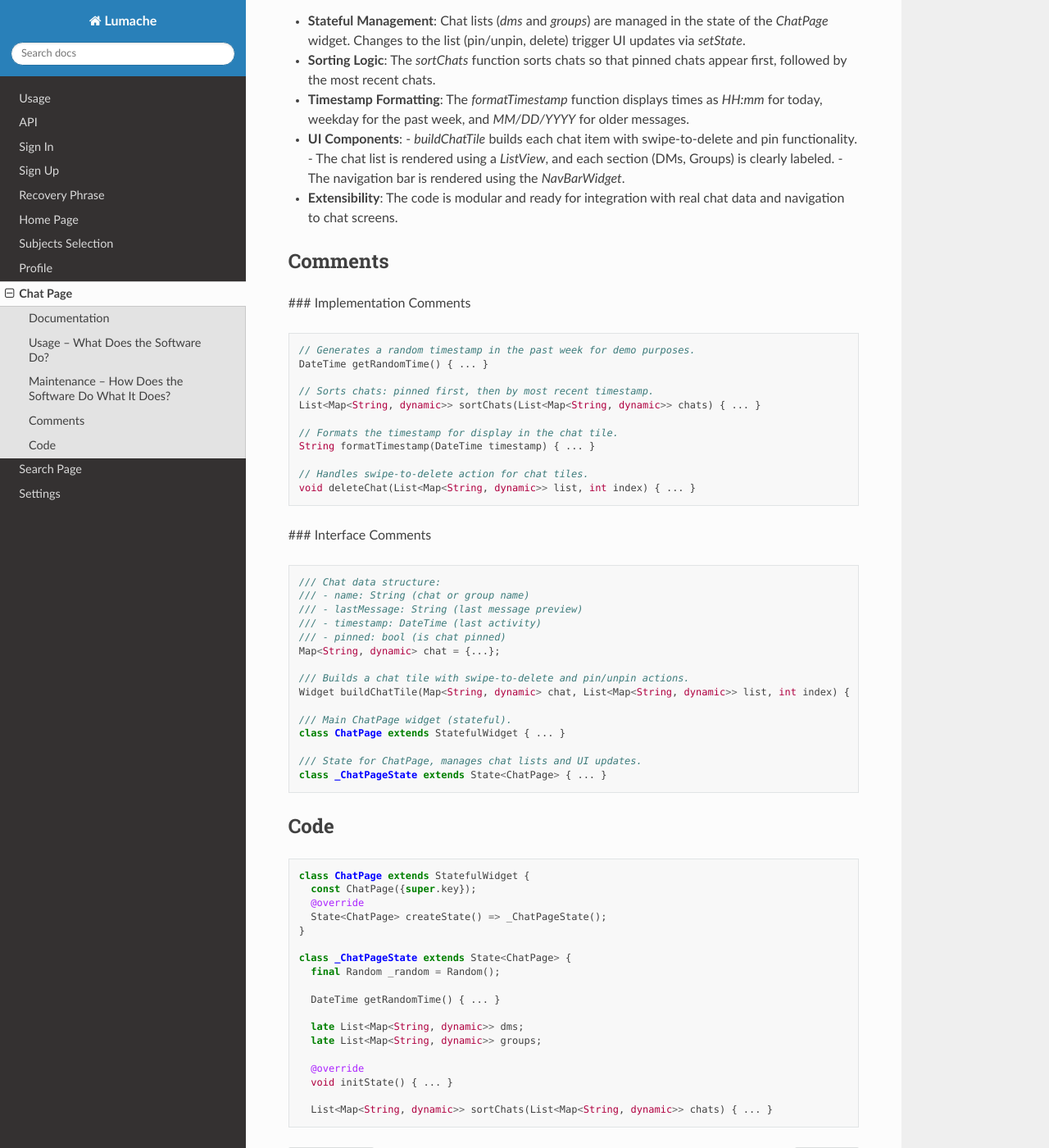
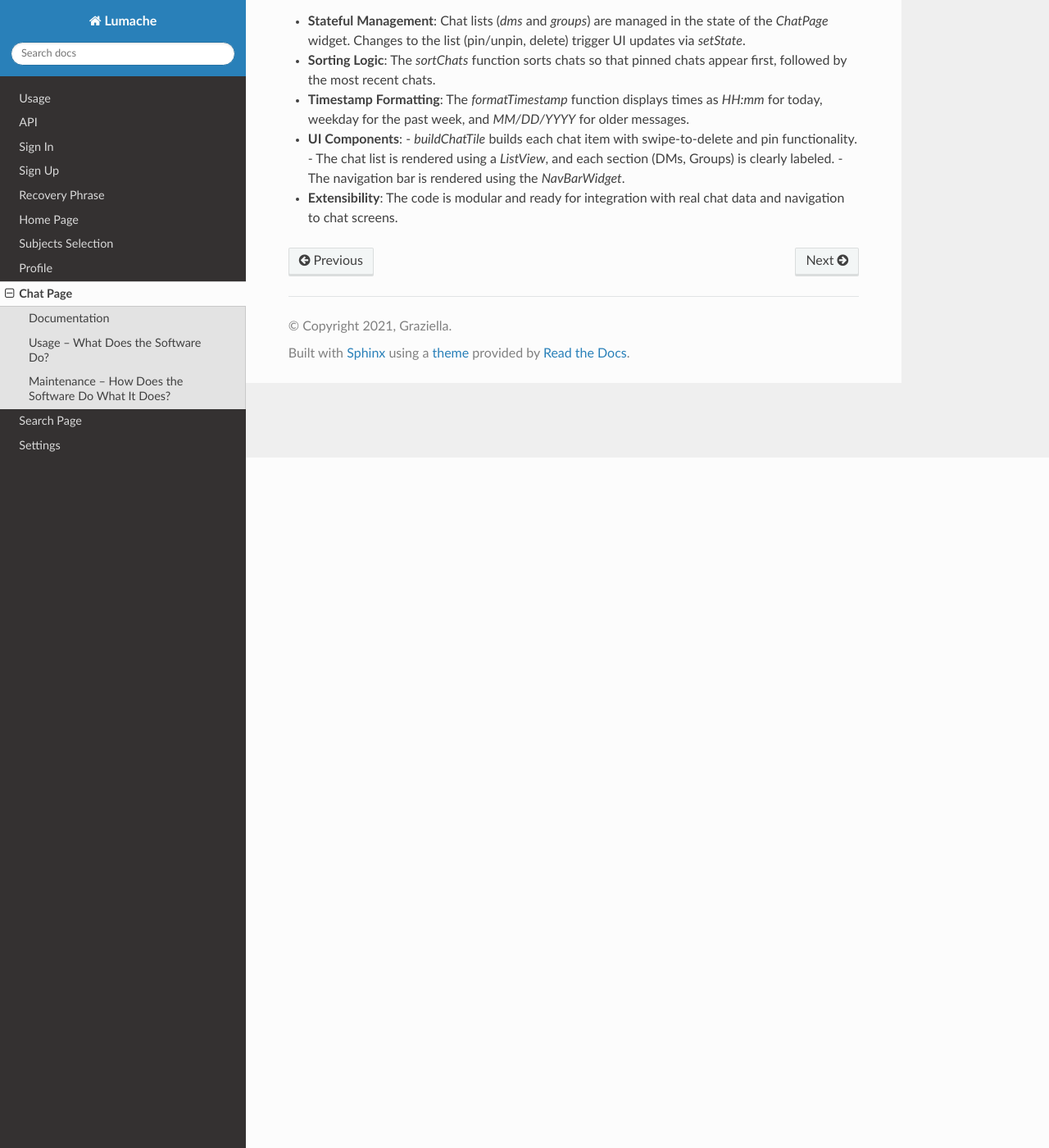
Before and after one commit to Basnoo05/rtd-tutorial, a Sphinx documentation site: the page built from docs/source/chatpage.rst, in a window 1280 px wide and 1400 px high, scrolled down 842 px. Shown: the whole window at 82% size. Built offline with Sphinx 7.4.7 and the Read the Docs theme 3.1.0, drawn with Linux system fonts in a browser that asks for light colours.

Commit message:
Update chatpage.rst

```diff
--- a/docs/source/chatpage.rst
+++ b/docs/source/chatpage.rst
@@ -43,66 +43,3 @@ Maintenance – How Does the Software Do What It Does?
 
 - **Extensibility**:
   The code is modular and ready for integration with real chat data and navigation to chat screens.
-
-Comments
---------
-
-### Implementation Comments
-
-.. code-block:: dart
-
-   // Generates a random timestamp in the past week for demo purposes.
-   DateTime getRandomTime() { ... }
-
-   // Sorts chats: pinned first, then by most recent timestamp.
-   List<Map<String, dynamic>> sortChats(List<Map<String, dynamic>> chats) { ... }
-
-   // Formats the timestamp for display in the chat tile.
-   String formatTimestamp(DateTime timestamp) { ... }
-
-   // Handles swipe-to-delete action for chat tiles.
-   void deleteChat(List<Map<String, dynamic>> list, int index) { ... }
-
-### Interface Comments
-
-.. code-block:: dart
-
-   /// Chat data structure:
-   /// - name: String (chat or group name)
-   /// - lastMessage: String (last message preview)
-   /// - timestamp: DateTime (last activity)
-   /// - pinned: bool (is chat pinned)
-   Map<String, dynamic> chat = {...};
-
-   /// Builds a chat tile with swipe-to-delete and pin/unpin actions.
-   Widget buildChatTile(Map<String, dynamic> chat, List<Map<String, dynamic>> list, int index) { ... }
-
-   /// Main ChatPage widget (stateful).
-   class ChatPage extends StatefulWidget { ... }
-
-   /// State for ChatPage, manages chat lists and UI updates.
-   class _ChatPageState extends State<ChatPage> { ... }
-
-Code
-------------
-
-.. code-block:: dart
-
-   class ChatPage extends StatefulWidget {
-     const ChatPage({super.key});
-     @override
-     State<ChatPage> createState() => _ChatPageState();
-   }
-
-   class _ChatPageState extends State<ChatPage> {
-     final Random _random = Random();
-
-     DateTime getRandomTime() { ... }
-
-     late List<Map<String, dynamic>> dms;
-     late List<Map<String, dynamic>> groups;
-
-     @override
-     void initState() { ... }
-
-     List<Map<String, dynamic>> sortChats(List<Map<String, dynamic>> chats) { ... }
```
